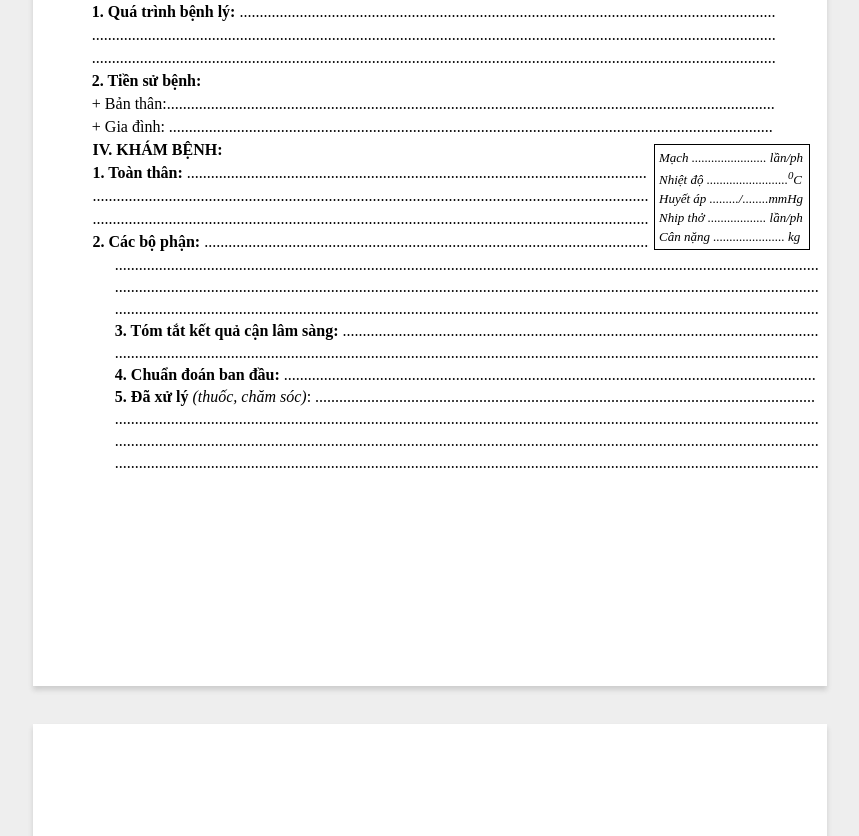
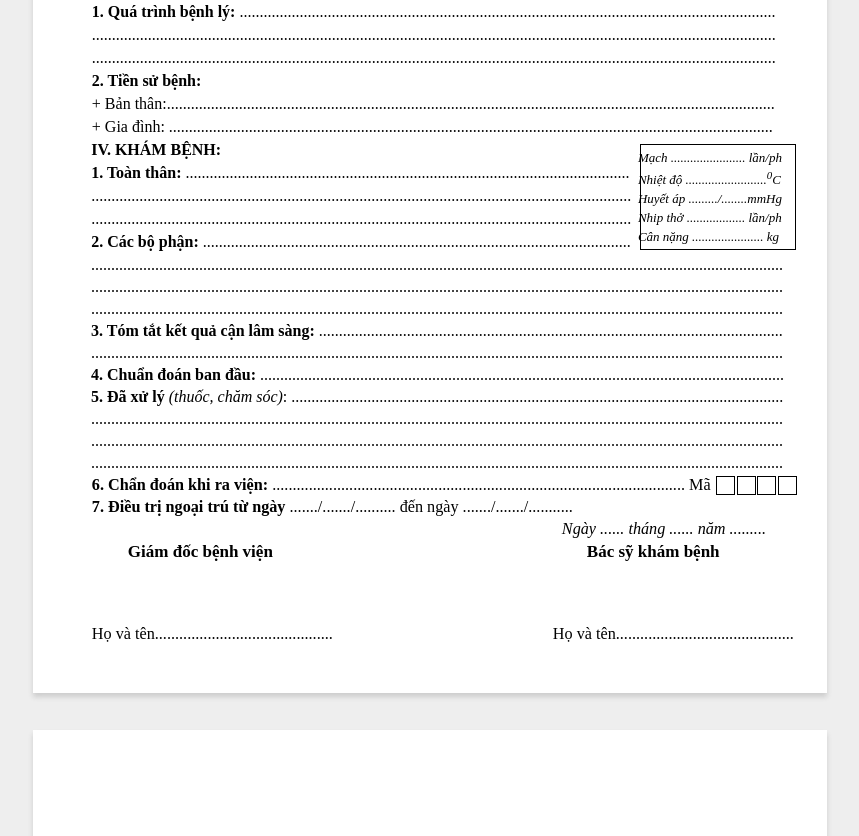
Before and after one commit to thanhlee612/thuctaptotnghiep, a plain HTML site: page index.html in a window 1280 px wide. Shown: the part 474-1310 px from the top of the page, without its empty margins (210-1069 px from the left). Drawn offline with Linux system fonts and the light colour scheme.

Commit message:
code muc 6, 7 phan IV

```diff
--- a/css/style1.css
+++ b/css/style1.css
@@ -205,23 +205,23 @@ p {
 }
 .contain4 {
     display: flex;
+    /* border: 1px solid black; */
     flex-wrap: wrap;
     justify-content: space-around;
     font-size: 16px;
     margin-left: -5px;
     margin-top: -14px;
-    /* width: 100%;
-    height: 100%; */
+    width: 104%;
 }
 .box1 {
     display: flex;
-    margin-left: -50px;
+    margin-left: -46px;
     margin-top: -13px;
 }
 .box2 {
     /* background-color: aqua; */
     display: block;
-    margin-right: -50px;
+    margin-right: -15px;
     word-wrap: wrap;
     margin-top: 6px;
     font-size: 13px;
@@ -236,11 +236,12 @@ p {
 }
 .ol5 {
     list-style-type: none;
+    margin-left: -7px;
 }
 .ol6 {
     list-style-type: none;
     margin-top: -11px;
-    margin-left: -10px;
+    margin-left: -50px;
 }
 .li3 {
     margin-top: 5px;
@@ -251,3 +252,39 @@ p {
 .li32 {
     margin-top: 4px;
 }
+.li33 {
+    margin-bottom: -14px;
+}
+
+/********************** IV 6.7 *****************/
+.box67 {
+    /* border: 1px solid black; */
+    width: 104%;
+    font-size: 16.2px;
+}
+.table67 {
+    width: 100%;
+}
+.table67 input {
+    display: inline-block;
+    border: 1px solid black;
+    margin-left: 1.5px;
+    width: 19px;
+    height: 19px;
+}
+.table67 .td67-1 {
+    font-size: 17px;
+    width: 460px;
+}
+.td67-1 b {
+    margin-left: 36px;
+}
+
+.td67-2 b {
+    font-size: 17px;
+    margin-left: 34px;
+}
+
+.tr67-5 p {
+    margin-top: 60px;
+}
--- a/index.html
+++ b/index.html
@@ -177,6 +177,9 @@
 				</table>
 			</div>
 <!-- II, III, IV  -->
+
+
+
 			 <div class="contain3">
 				<ol class="ol4">
 					<li><b>II. LÝ DO VÀO VIỆN:</b> ..................................................................................................................................</li>
@@ -193,10 +196,10 @@
 				<div class="box1">
 					<ol class="ol5">
 						<li><b>IV. KHÁM BỆNH:</b></li>
-						<li class="li3"><b>1. Toàn thân: </b>...................................................................................................................</li>
-						<li class="li3">...........................................................................................................................................</li>
-						<li class="li3">...........................................................................................................................................</li>
-						<li class="li3"><b>2. Các bộ phận: </b>...............................................................................................................</li>
+						<li class="li3"><b>1. Toàn thân: </b>...............................................................................................................</li>
+						<li class="li3">.......................................................................................................................................</li>
+						<li class="li3">.......................................................................................................................................</li>
+						<li class="li3"><b>2. Các bộ phận: </b>...........................................................................................................</li>
 					</ol>
 				</div>
 				<div class="box2">
@@ -212,20 +215,47 @@
 				</div>
 
 				<ol class="ol6">
-					<li class="">................................................................................................................................................................................</li>
-					<li class="li32">................................................................................................................................................................................</li>
-					<li class="li32">................................................................................................................................................................................</li>
-					<li class="li32"><b>3. Tóm tắt kết quả cận lâm sàng: </b>.......................................................................................................................</li>
-					<li class="li32">................................................................................................................................................................................</li>
-					<li class="li32"><b>4. Chuẩn đoán ban đầu: </b>.....................................................................................................................................</li>
-					<li class="li32"><b>5. Đã xử lý </b><i>(thuốc, chăm sóc)</i>: .............................................................................................................................</li>
-					<li class="li32">................................................................................................................................................................................</li>
-					<li class="li32">................................................................................................................................................................................</li>
-					<li class="li32">................................................................................................................................................................................</li>
+					<li class="">.............................................................................................................................................................................</li>
+					<li class="li32">.............................................................................................................................................................................</li>
+					<li class="li32">.............................................................................................................................................................................</li>
+					<li class="li32"><b>3. Tóm tắt kết quả cận lâm sàng: </b>....................................................................................................................</li>
+					<li class="li32">.............................................................................................................................................................................</li>
+					<li class="li32"><b>4. Chuẩn đoán ban đầu: </b>...................................................................................................................................</li>
+					<li class="li32"><b>5. Đã xử lý </b><i>(thuốc, chăm sóc)</i>: ...........................................................................................................................</li>
+					<li class="li32">.............................................................................................................................................................................</li>
+					<li class="li32">.............................................................................................................................................................................</li>
+					<li class="li32 li33">.............................................................................................................................................................................</li>
 				</ol>
 			</div>
 
+
+<!-- IV phan 6,7 -->
+			<div class="box67">
+				<table class="table67" cellspacing="1" >
+					<tr>
+						<td colspan="2"><b>6. Chẩn đoán khi ra viện:</b> ...................................................................................................... Mã <input/><input/><input/><input/></td>
+						<!-- <td style="text-align: right;"></td> -->
+					</tr>
+					<tr>
+						 <td colspan="2"><b>7. Điều trị ngoại trú từ ngày </b>......./......./.......... đến ngày ......./......./...........</td>
+					</tr>
+					<tr>
+						<td colspan="2"><i  style="margin-left: 470px;">Ngày ...... tháng ...... năm .........</i></td>
+					</tr>
+					<tr>
+						 <td class="td67-1"><b>Giám đốc bệnh viện</b></td>
+						 <td class="td67-2"><b>Bác sỹ khám bệnh</b></td>
+					</tr>
+					<tr class="tr67-5">
+						 <td><p>Họ và tên............................................</p></td>
+						 <td><p>Họ và tên............................................</p></td>
+					</tr>
+
+				</table>
+			</div>
 		</div>
+
+
 		<div class="page" contenteditable="true"></div>
 	</body>
 </html>
```
